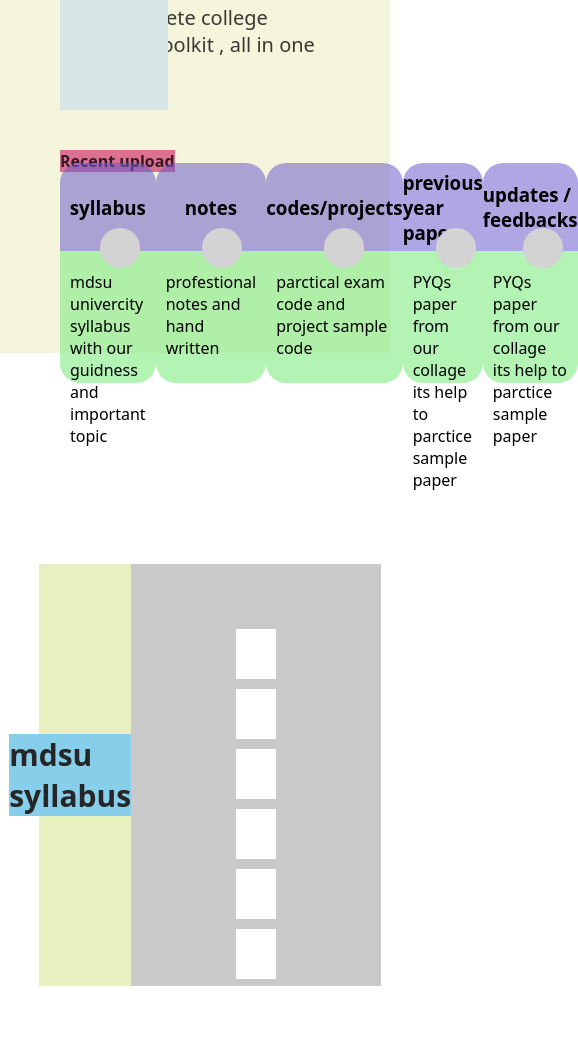
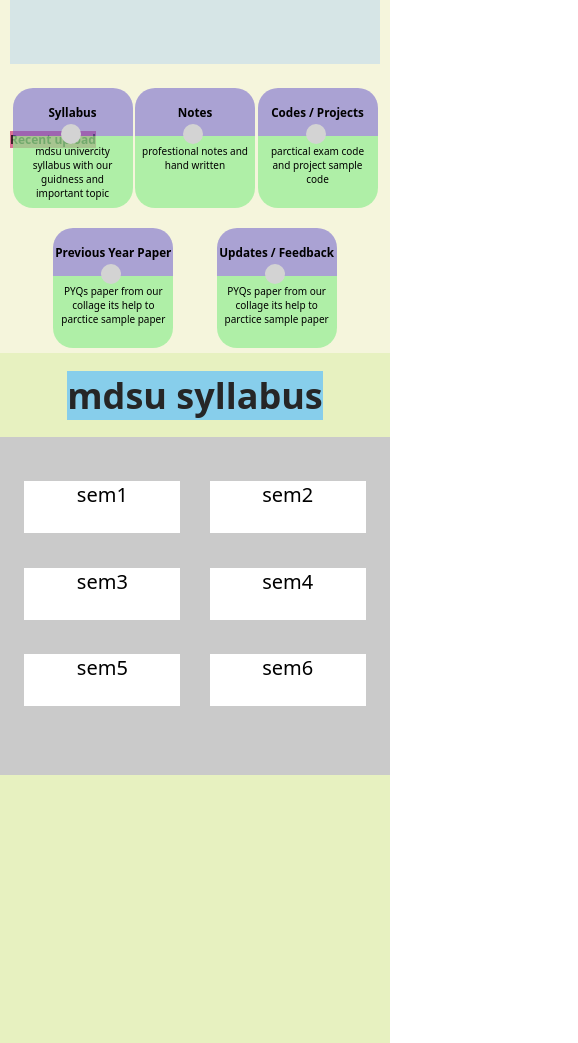
Before and after one commit to princeV1411/student-tool-web-page, a plain HTML site: page index.html in a window 390 px wide. Shown: the part 491-1534 px from the top of the page, 578 px wide, since content can reach past the window. Drawn offline with Linux system fonts and the light colour scheme.

Commit message:
phone screen fixing

```diff
--- a/index.html
+++ b/index.html
@@ -50,7 +50,7 @@
                 </div>
                 <div class="box3 bb">
                     <div class="part-1">
-                        <h3>codes/projects</h3>
+                        <h3>codes / projects</h3>
                     </div>
                     <div class="part-2">
                         <p>parctical exam code and project sample code</p>
@@ -68,7 +68,7 @@
                 </div>
                 <div class="box5 bb">
                     <div class="part-1">
-                        <h3>updates / feedbacks</h3>
+                        <h3>updates / feedback</h3>
                     </div>
                     <div class="part-2">
                         <p>PYQs paper from our collage its help to parctice sample paper </p>
@@ -85,12 +85,12 @@
                 <h3>mdsu syllabus</h3>
             </div>
             <div class="item">
-                <div class="sem1 ss"></div>
-                <div class="sem2 ss"></div>
-                <div class="sem3 ss"></div>
-                <div class="sem4 ss"></div>
-                <div class="sem5 ss"></div>
-                <div class="sem6 ss"></div>
+                <div class="sem1 ss">sem1</div>
+                <div class="sem2 ss">sem2</div>
+                <div class="sem3 ss">sem3</div>
+                <div class="sem4 ss">sem4</div>
+                <div class="sem5 ss">sem5</div>
+                <div class="sem6 ss">sem6</div>
 
             </div>
         </div>
--- a/style.css
+++ b/style.css
@@ -111,6 +111,7 @@
     justify-content: space-between;
     align-items: center;
     /* position:relative */
+    flex-wrap: wrap;
 }
 .box .bb{
     width: 220px;
@@ -289,3 +290,133 @@
     margin-top: 20px;
     cursor: pointer;
 }
+
+
+
+
+@media only screen and (max-width: 600px){
+    nav{
+        width: 100%;
+        height: 60px;
+        padding: 2px 10px;
+        /* display: flex;
+        justify-content: space-between; */
+    }
+    nav .logo{
+        font-size: 26px;
+    }
+    nav .login{
+        justify-content:space-around;
+    }
+
+    #main{
+        height: 100vh;
+        padding: 40px 10px;
+    }
+    .context-1,.context-2{
+        flex-basis: 100%;
+    }
+    .context-1 .sub-head h1{
+        font-size: 36px;
+    }
+    .sub-head{
+        height: 480px;
+    }
+    .context-1 .sub-head h2{
+        font-size: 20px;
+    }
+    .context-1 .sub-head p{
+        font-size: 16px;
+
+    }
+
+    .box{
+        height: 280px;
+        justify-content: space-evenly;
+    }
+    .box .bb{
+        width: 120px;
+        height: 120px;
+    }
+    .box .bb .part-1{
+        font-size: 10px;
+        text-transform: capitalize;
+    }
+    .box .bb .part-2{
+       font-size: 10px ;
+       padding: 8px 6px;
+       text-align: center;
+    }
+    .box .bb .cir-img{
+        top: -70%;
+        left: 40%;
+        width: 20px;
+        height: 20px;
+    }
+    .mid-text{
+        margin-top: 90%;
+        font-size: 12px;
+
+    }
+    #links{
+        display: flex;
+        height: 100vh;
+        padding: 0;
+        font-size: 12px;
+    }
+    .ss{
+        width: 40%;
+        height: 20%;
+        text-align: center;
+        font-size: 20px;
+        /* padding: 0; */
+        /* margin: 0; */
+        gap: 0;
+    }
+    .item{
+        flex-wrap: wrap;
+        width: 100%;
+        height: 40%;
+        justify-content: space-evenly;
+        padding: 10% 0%;
+        align-items: flex-start;
+    }
+    .sub-title{
+        height: 10%;
+        display: flex;
+        justify-content: center;
+        align-items: center;
+    }
+    .syll{
+        width: 100%;
+        height: 100%;
+        display: block;
+    }
+    .syll h3{
+        width: fit-content;
+        font-size: 36px;
+        /* text-align: center; */
+    }
+
+
+    .contact-left,.contact-right{
+        flex-basis: 100%;
+    }
+    .btn{
+        margin: 30px 0 10px 0;
+    }
+    .btn2{
+        /* margin-top: 0; */
+        /* margin-bottom: 20px; */
+        /* align-items: center; */
+    }
+    form{
+        height: 400px;
+    }
+    .copyright{
+        width: 100%;
+        height: 80px;
+        font-size: 18px;
+        padding: 16px 50px;
+    }
+}
```
